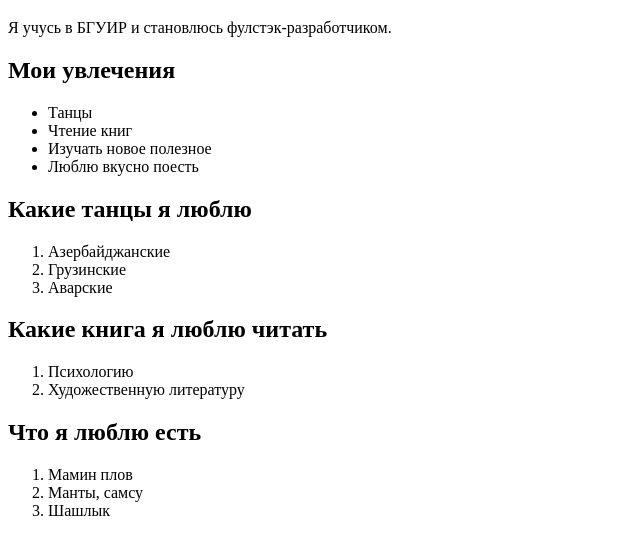
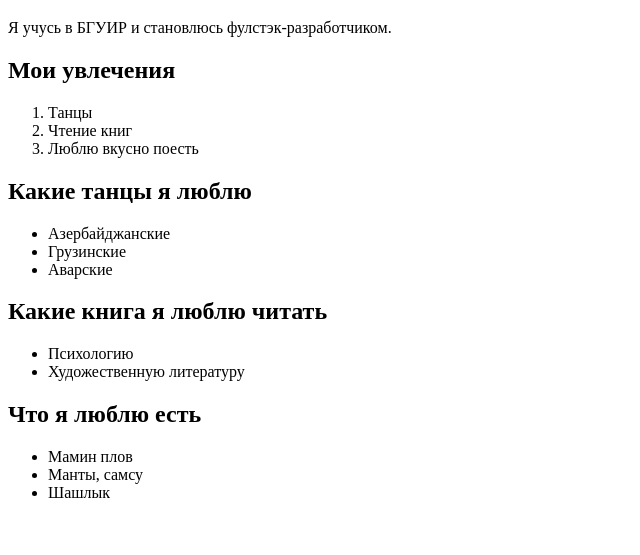
Before and after one commit to nazarowanagma2104-netizen/my-first-site, a plain HTML site: page index.html in a window 1280 px wide. Shown: the part 61-616 px from the top of the page, without its empty margins (0-640 px from the left). Drawn offline with Linux system fonts and the light colour scheme.

Commit message:
fix lists

```diff
--- a/index.html
+++ b/index.html
@@ -10,28 +10,27 @@
     <h1>Привет, я Нагма!</h1>
     <p>Я учусь в БГУИР и становлюсь фулстэк-разработчиком.</p>
     <h2>Мои увлечения</h2>
-    <ul>
+    <ol>
         <li>Танцы</li>
         <li>Чтение книг</li>
-        <li>Изучать новое полезное</li>
         <li>Люблю вкусно поесть</li>
-    </ul>
+    </ol>
     <h2>Какие танцы я люблю</h2>
-    <ol>
+    <ul>
         <li>Азербайджанские</li>
         <li>Грузинские</li>
         <li>Аварские</li>
-    </ol>
+    </ul>
     <h2>Какие книга я люблю читать</h2>
-    <ol>
+    <ul>
         <li>Психологию</li>
         <li>Художественную литературу</li>
-    </ol>
+    </ul>
     <h2>Что я люблю есть</h2>
-    <ol>
+    <ul>
         <li>Мамин плов</li>
         <li>Манты, самсу</li>
         <li>Шашлык</li>
-    </ol>
+    </ul>
 
 </html>
```
